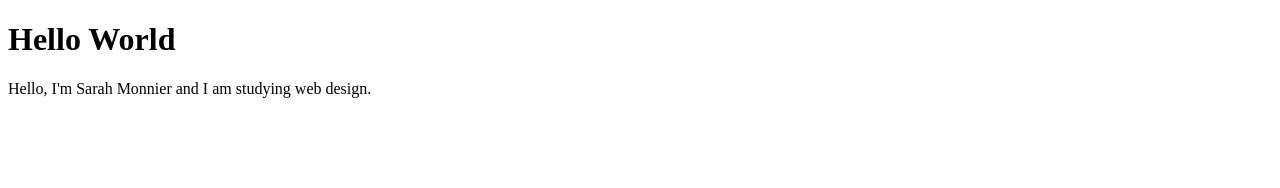
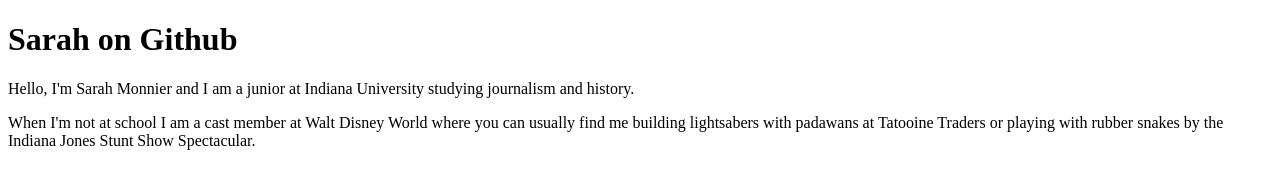
Before and after one commit to sarahmonnier/sarahmonnier.github.io, a plain HTML site: page index.html in a window 1280 px wide. Drawn offline with Linux system fonts and the light colour scheme.

Commit message:
Update index.html

```diff
--- a/index.html
+++ b/index.html
@@ -2,10 +2,12 @@
 <html>
     <head>
         <meta charset="utf-8">
-        <title>My hello world page</title>
+        <title>Sarah on Github</title>
     </head>
-    <body> <h1> Hello World </h1>
-    <p> Hello, I'm Sarah Monnier and I am studying web design.
+    <body> <h1> Sarah on Github</h1>
+    <p> Hello, I'm Sarah Monnier and I am a junior at Indiana University studying journalism and history.
+    <p> When I'm not at school I am a cast member at Walt Disney World where you can usually find me building lightsabers with padawans
+    at Tatooine Traders or playing with rubber snakes by the Indiana Jones Stunt Show Spectacular.</p>
 
     </body>
 </html>
```
